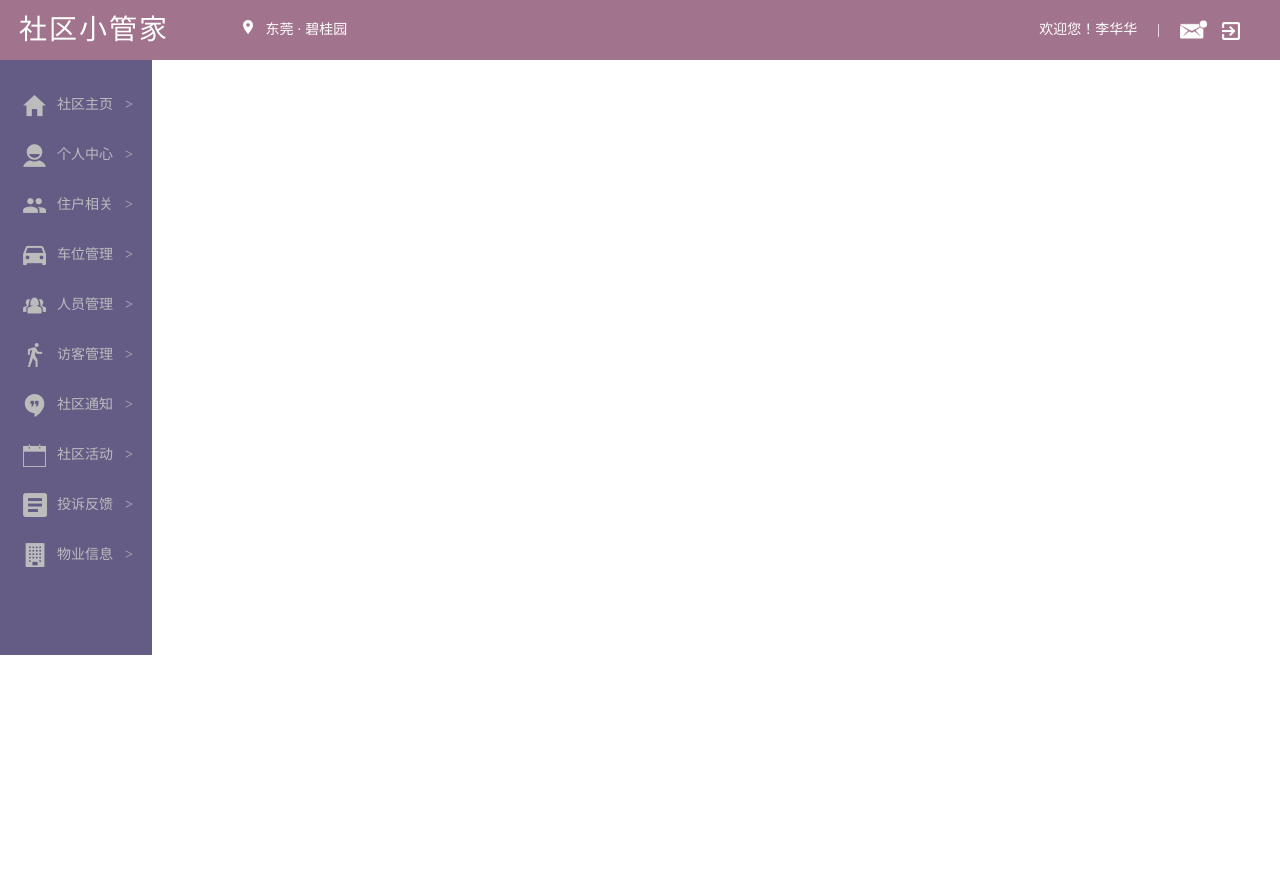
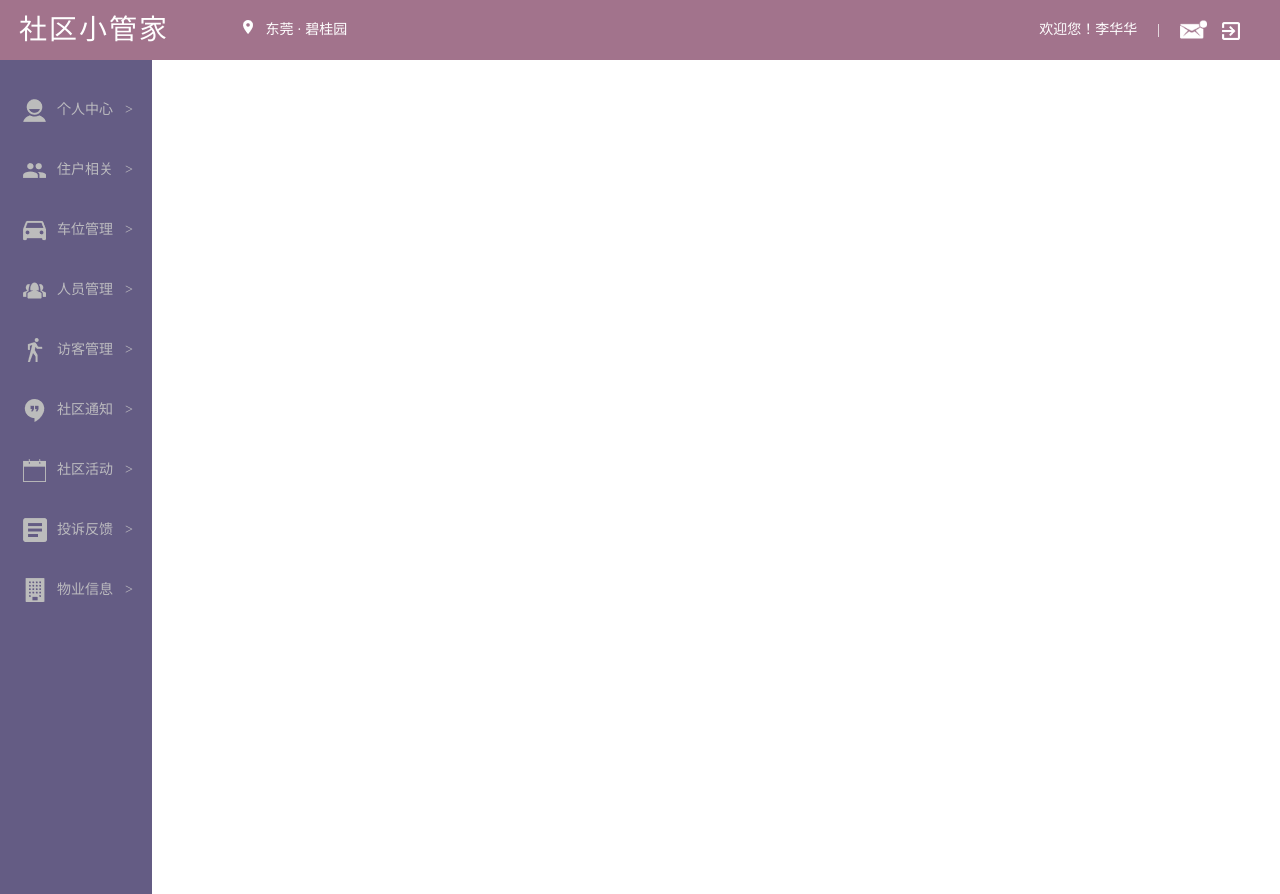
Before and after one commit to WritingCode6/CommunityManagementSystem-frontend, a Vue app: page /index in a window 1280 px wide. Before the commit the page ends 800 px from the top, so only its background shows below. Built offline with nearby package versions, Linux system fonts and the light colour scheme.

Commit message:
新增登录页表单的判断规则
1. 新增表单判断函数
2. 新增判断后的弹出提示

```diff
--- a/src/router/index.js
+++ b/src/router/index.js
@@ -18,10 +18,6 @@ Vue.use(VueRouter)
       name: 'index',
       component: () => import('../views/index.vue'),
       children : [{
-          path: 'homepage',
-          name: 'homepage',
-          component: () => import('../views/homepage/homepage.vue')
-        }, {
           path: 'personal',
           name: 'Personal',
           component: () => import('../views/personal/personal.vue')
--- a/src/views/homepage/homepage.vue
+++ /dev/null
@@ -1,18 +0,0 @@
-<template>
-  <div id="homepage">
-    homepage
-  </div>
-</template>
-
-<script>
-  export default {
-    name: "homepage",
-    data() {
-        return {}
-    }
-  }
-</script>
-
-<style scoped>
-
-</style>
--- a/src/views/index.vue
+++ b/src/views/index.vue
@@ -26,12 +26,6 @@
     <div class="content">
       <div class="nav">
         <ul class="list">
-          <li>
-            <router-link to="/index/homepage" class="homepage">
-              <span class="homepage_word">社区主页</span>
-              <span class="arrows">></span>
-            </router-link>
-          </li>
           <li>
             <router-link to="/index/personal" class="personal">
               <span class="personal_word">个人中心</span>
@@ -174,20 +168,16 @@ export default {
 }
 .list {
   margin-top: 20px;
-  padding-bottom: 75px;
-  /*padding-bottom: 133%;*/
+  /*padding-bottom: 80px;*/
+  padding-bottom: 180%;
 }
 .list span {
-  line-height: 50px;
+  line-height: 60px;
   vertical-align: top;
 }
 .arrows {
   margin-left: 12px;
 }
-/*
-.list li,
-*/
-.homepage,
 .personal,
 .user,
 .parking,
@@ -199,12 +189,8 @@ export default {
 .property {
   display: block;
   color: #bcbbbf;
-  height: 50px;
+  height: 60px;
   width: 100%;
-}
-.homepage {
-  background: url("../assets/image/icon/icon_homepage.png") no-repeat;
-  background-position: 18%;
 }
 .personal {
   background: url("../assets/image/icon/icon_personal.png") no-repeat;
@@ -242,7 +228,6 @@ export default {
   background: url("../assets/image/icon/icon_property.png") no-repeat;
   background-position: 18%;
 }
-.homepage_word,
 .personal_word,
 .user_word,
 .parking_word,
@@ -255,16 +240,6 @@ export default {
   margin-left: 57px;
 }
 /* hover状态的变色处理 */
-.homepage:hover {
-  background: url("../assets/image/icon/icon_homepage_selected.png") no-repeat #9b8fca;
-  background-position: 18%;
-  color: #fff;
-}
-.homepage:hover {
-  background: url("../assets/image/icon/icon_homepage_selected.png") no-repeat #9b8fca;
-  background-position: 18%;
-  color: #fff;
-}
 .personal:hover {
   background: url("../assets/image/icon/icon_personal_selected.png") no-repeat #9b8fca;
   background-position: 18%;
@@ -311,11 +286,6 @@ export default {
   color: #fff;
 }
 /* router-link被激活的CSS */
-.homepage .router-link-exact-active {
-  background: url("../assets/image/icon/icon_homepage_selected.png") no-repeat;
-  background-position: 18%;
-  color: #fff;
-}
 .personal .router-link-exact-active {
   background: url("../assets/image/icon/icon_personal_selected.png") no-repeat;
   background-position: 18%;
@@ -369,6 +339,7 @@ export default {
   margin: 10px 10px 0 175px;
   overflow-y: auto;
 }*/
+/* 更换布局后的子组件展示样式 */
 .right_part {
   width: 100%;
   height: 100%;
--- a/src/views/login/login.vue
+++ b/src/views/login/login.vue
@@ -3,18 +3,22 @@
     <div class="login_box">
       <div class="title">社区小管家</div>
       <el-form
-              :model="ruleForm"
-              :rules="rules"
-              ref="ruleForm"
-              class="loginForm"
-              hide-required-asterisk >
+              :model="userInfo"
+              class="loginForm">
         <el-form-item prop="userName">
           <label>用户名</label>
-          <el-input v-model="ruleForm.userName" placeholder="请输入用户名" ></el-input>
+          <el-input
+                  v-model="userInfo.userName"
+                  placeholder="请输入用户名"
+                  @change="userNameChange"></el-input>
         </el-form-item>
         <el-form-item prop="password">
           <label>密码</label>
-          <el-input v-model="ruleForm.password" placeholder="请输入密码"></el-input>
+          <el-input
+                  v-model="userInfo.password"
+                  placeholder="请输入密码"
+                  show-password
+                  @change="pwdChange"></el-input>
         </el-form-item>
         <ul>
           <li class="forget">
@@ -27,8 +31,6 @@
           </li>
         </ul>
         <el-form-item class="button">
-          <!--示范代码，先注释-->
-          <!--<el-button type="primary" @click="submitForm('ruleForm')">登录</el-button>-->
           <el-button type="primary" @click="login">登录</el-button>
         </el-form-item>
       </el-form>
@@ -40,33 +42,51 @@
 export default {
   data() {
     return {
-      ruleForm: {
+      userInfo: {
         userName: "",
         password: ""
-      },
-      /*rules: {
-        userName: [
-          { required: true, message: "请输入用户名", trigger: "blur"},
-          { min: 3, max: 5, message: "长度在 3 到 5 个字符", trigger: "blur" }
-        ],
-        password: [
-          { required: true, message: "请输入密码", trigger: "blur" },
-          { min: 3, max: 5, message: "长度在 3 到 5 个字符", trigger: "blur" }
-        ]
-      }*/
+      }
     };
   },
   methods: {
-    /*submitForm(formName) {
-      this.$refs[formName].validate(valid => {
-        if (valid) {
-          alert("submit!");
-        } else {
-          console.log("error submit!!");
-          return false;
-        }
-      });
-    }*/
+    //字符串合理性判断
+    isValid(str) {
+      return /^[\u4e00-\u9fa5\w]{4,16}$/.test(str);
+    },
+    //用户名的合理性判断
+    userNameChange() {
+      let userName = this.userInfo.userName
+      if (userName === '')
+        this.$message.error('用户名不得为空');
+      else if (userName.length < 4 || userName.length > 16) {
+        this.$message.warning('用户名长度必须在4-16位');
+      } else if (!this.isValid(userName)) {
+        //排除特殊字符和空格
+        this.$message.warning('用户名必须由中文字符、数字、字母和下划线组成');
+      } else if (!isNaN(userName)) {
+        //判断username是不是一个值
+        this.$message.warning('用户名不能为纯数字');
+      }
+    },
+    //密码的合理性判断
+    pwdChange() {
+      let password = this.userInfo.password
+      if (password === '') {
+        this.$message.error('密码不得为空');
+      }
+      else if (password.length < 6 || password.length > 16) {
+        this.$message.warning('密码长度必须在6-16位');
+      }
+      else if (!this.isValid(password)) {
+        //排除特殊字符和空格
+        this.$message.warning('密码必须由中文字符、数字、字母和下划线组成');
+      }
+      else if (!isNaN(password)) {
+        //判断Pwd是不是一个值
+        this.$message.warning('密码不能为纯数字');
+      }
+    },
+    //登录接口
     login() {
       console.log('登录');
     }
```
Also changed, not shown: src/assets/image/icon/icon_homepage.png (deleted), src/assets/image/icon/icon_homepage_selected.png (deleted).
